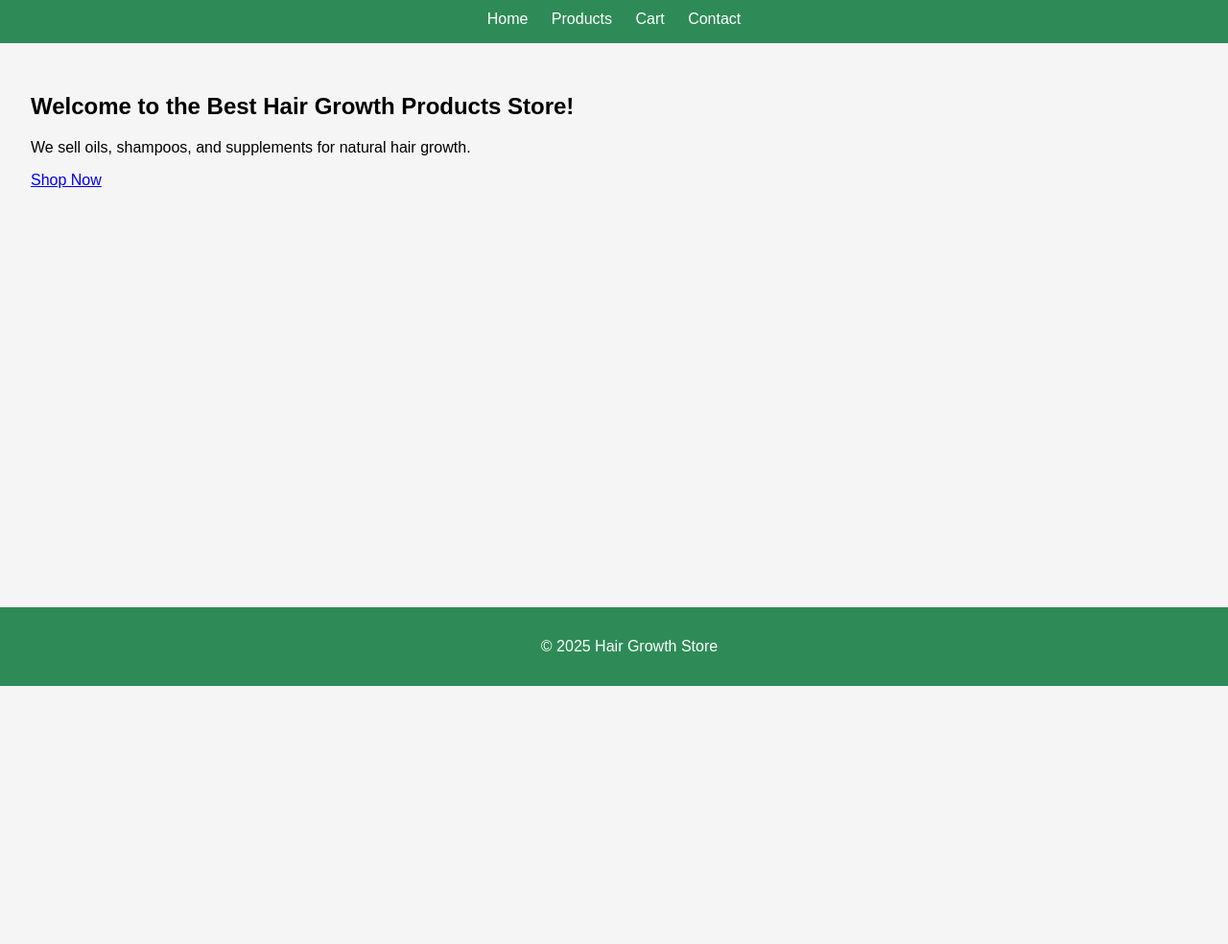
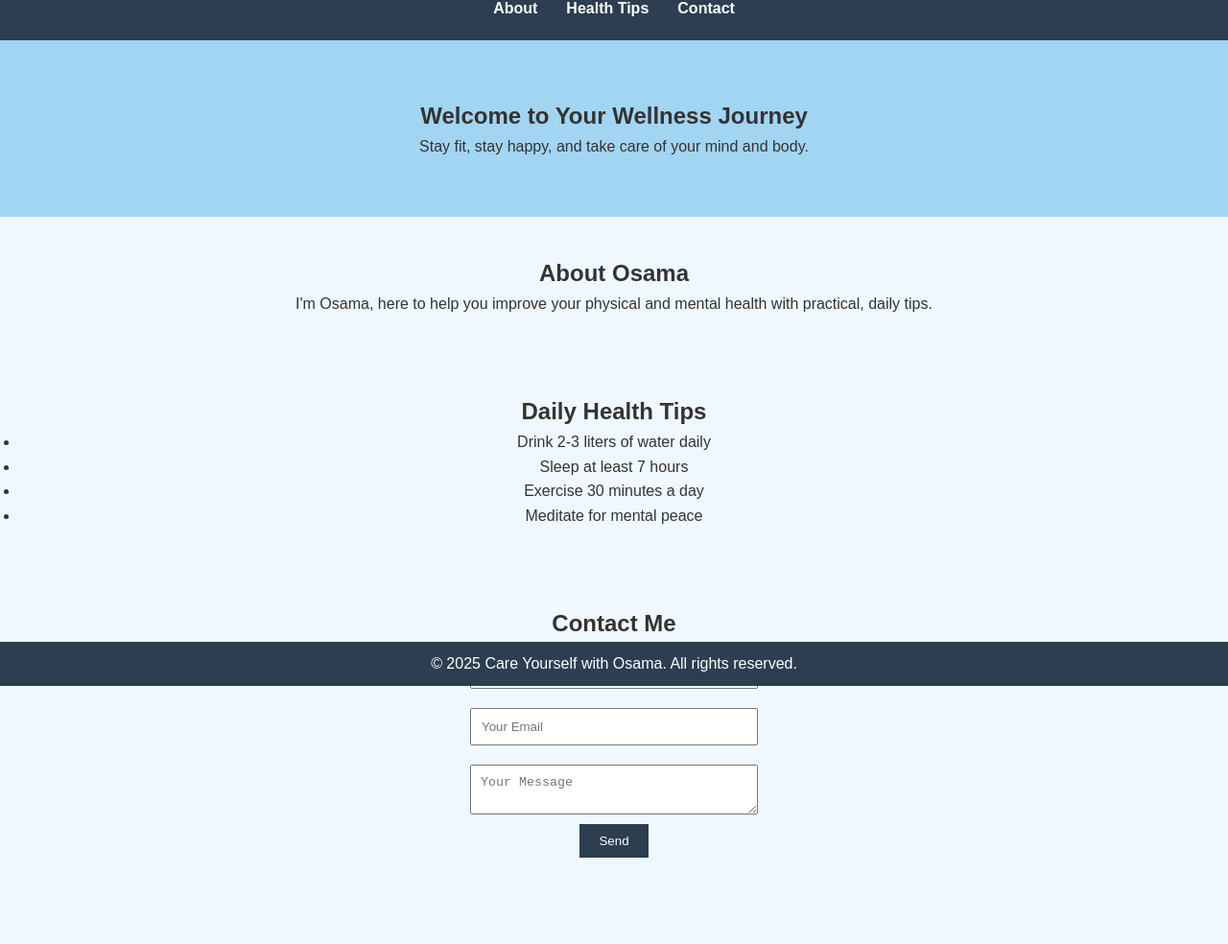
Before and after one commit to Aronno430/Care-yourself-with-Osama, a plain HTML site: page index.html in a window 1280 px wide. Shown: the part 85-1069 px from the top of the page at 96% size. Before the commit the page ends 800 px from the top, so only its background shows below. Drawn offline with Linux system fonts and the light colour scheme.

Commit message:
Add files via upload

```diff
--- a/index.html
+++ b/index.html
@@ -2,29 +2,57 @@
 <html lang="en">
 <head>
   <meta charset="UTF-8" />
-  <meta name="viewport" content="width=device-width, initial-scale=1.0"/>
-  <title>Hair Growth Store</title>
-  <link rel="stylesheet" href="style.css"/>
+  <meta name="viewport" content="width=device-width, initial-scale=1.0" />
+  <meta name="description" content="Personal wellness guidance by Osama" />
+  <title>Care Yourself with Osama</title>
+  <link rel="stylesheet" href="style.css" />
 </head>
 <body>
   <header>
-    <h1>Hair Growth Store</h1>
+    <h1>Care Yourself with Osama</h1>
     <nav>
-      <a href="index.html">Home</a>
-      <a href="products.html">Products</a>
-      <a href="cart.html">Cart</a>
-      <a href="contact.html">Contact</a>
+      <ul>
+        <li><a href="#about">About</a></li>
+        <li><a href="#tips">Health Tips</a></li>
+        <li><a href="#contact">Contact</a></li>
+      </ul>
     </nav>
   </header>
 
-  <main>
-    <h2>Welcome to the Best Hair Growth Products Store!</h2>
-    <p>We sell oils, shampoos, and supplements for natural hair growth.</p>
-    <a href="products.html" class="btn">Shop Now</a>
-  </main>
+  <section id="hero">
+    <h2>Welcome to Your Wellness Journey</h2>
+    <p>Stay fit, stay happy, and take care of your mind and body.</p>
+  </section>
+
+  <section id="about">
+    <h2>About Osama</h2>
+    <p>I'm Osama, here to help you improve your physical and mental health with practical, daily tips.</p>
+  </section>
+
+  <section id="tips">
+    <h2>Daily Health Tips</h2>
+    <ul>
+      <li>Drink 2-3 liters of water daily</li>
+      <li>Sleep at least 7 hours</li>
+      <li>Exercise 30 minutes a day</li>
+      <li>Meditate for mental peace</li>
+    </ul>
+  </section>
+
+  <section id="contact">
+    <h2>Contact Me</h2>
+    <form>
+      <input type="text" placeholder="Your Name" required />
+      <input type="email" placeholder="Your Email" required />
+      <textarea placeholder="Your Message" required></textarea>
+      <button type="submit">Send</button>
+    </form>
+  </section>
 
   <footer>
-    <p>&copy; 2025 Hair Growth Store</p>
+    <p>&copy; 2025 Care Yourself with Osama. All rights reserved.</p>
   </footer>
+
+  <script src="script.js"></script>
 </body>
 </html>
--- a/script.js
+++ b/script.js
@@ -1,25 +1,4 @@
-let cart = [];
-
-function addToCart(product) {
-  cart.push(product);
-  alert(product + " added to cart!");
-  localStorage.setItem("cart", JSON.stringify(cart));
-}
-
-function loadCart() {
-  const cartItems = document.getElementById("cart-items");
-  const storedCart = JSON.parse(localStorage.getItem("cart")) || [];
-  cartItems.innerHTML = storedCart.map(item => `<li>${item}</li>`).join('');
-}
-
-function checkout() {
-  alert("Order placed!");
-  localStorage.removeItem("cart");
-  document.getElementById("cart-items").innerHTML = "";
-}
-
-window.onload = () => {
-  if (document.getElementById("cart-items")) {
-    loadCart();
-  }
-};
+document.querySelector("form").addEventListener("submit", function (e) {
+  e.preventDefault();
+  alert("Thanks for your message! Osama will reach out soon.");
+});
--- a/style.css
+++ b/style.css
@@ -1,35 +1,77 @@
+* {
+  margin: 0;
+  padding: 0;
+  box-sizing: border-box;
+}
+
 body {
   font-family: Arial, sans-serif;
-  margin: 0;
-  padding: 0;
-  background-color: #f5f5f5;
+  line-height: 1.6;
+  background: #f0f8ff;
+  color: #333;
+  padding-bottom: 50px;
 }
+
 header {
-  background-color: #2e8b57;
+  background: #2c3e50;
   color: white;
-  padding: 1em;
+  padding: 20px 0;
   text-align: center;
 }
-nav a {
-  margin: 0 10px;
+
+nav ul {
+  list-style: none;
+  display: flex;
+  justify-content: center;
+  margin-top: 10px;
+}
+
+nav ul li {
+  margin: 0 15px;
+}
+
+nav ul li a {
   color: white;
   text-decoration: none;
+  font-weight: bold;
 }
-main {
-  padding: 2em;
+
+section {
+  padding: 40px 20px;
+  text-align: center;
 }
-.product {
-  background-color: white;
-  padding: 1em;
-  margin-bottom: 1em;
-  border-radius: 5px;
+
+#hero {
+  background: #a2d5f2;
+  padding: 60px 20px;
 }
+
+form {
+  display: flex;
+  flex-direction: column;
+  align-items: center;
+}
+
+form input, form textarea {
+  width: 300px;
+  margin: 10px 0;
+  padding: 10px;
+}
+
+button {
+  padding: 10px 20px;
+  background: #2c3e50;
+  color: white;
+  border: none;
+  cursor: pointer;
+}
+
 footer {
-  background-color: #2e8b57;
+  position: fixed;
+  bottom: 0;
+  background: #2c3e50;
   color: white;
   text-align: center;
-  padding: 1em;
-  position: fixed;
-  bottom: 0;
   width: 100%;
+  padding: 10px 0;
 }
```
